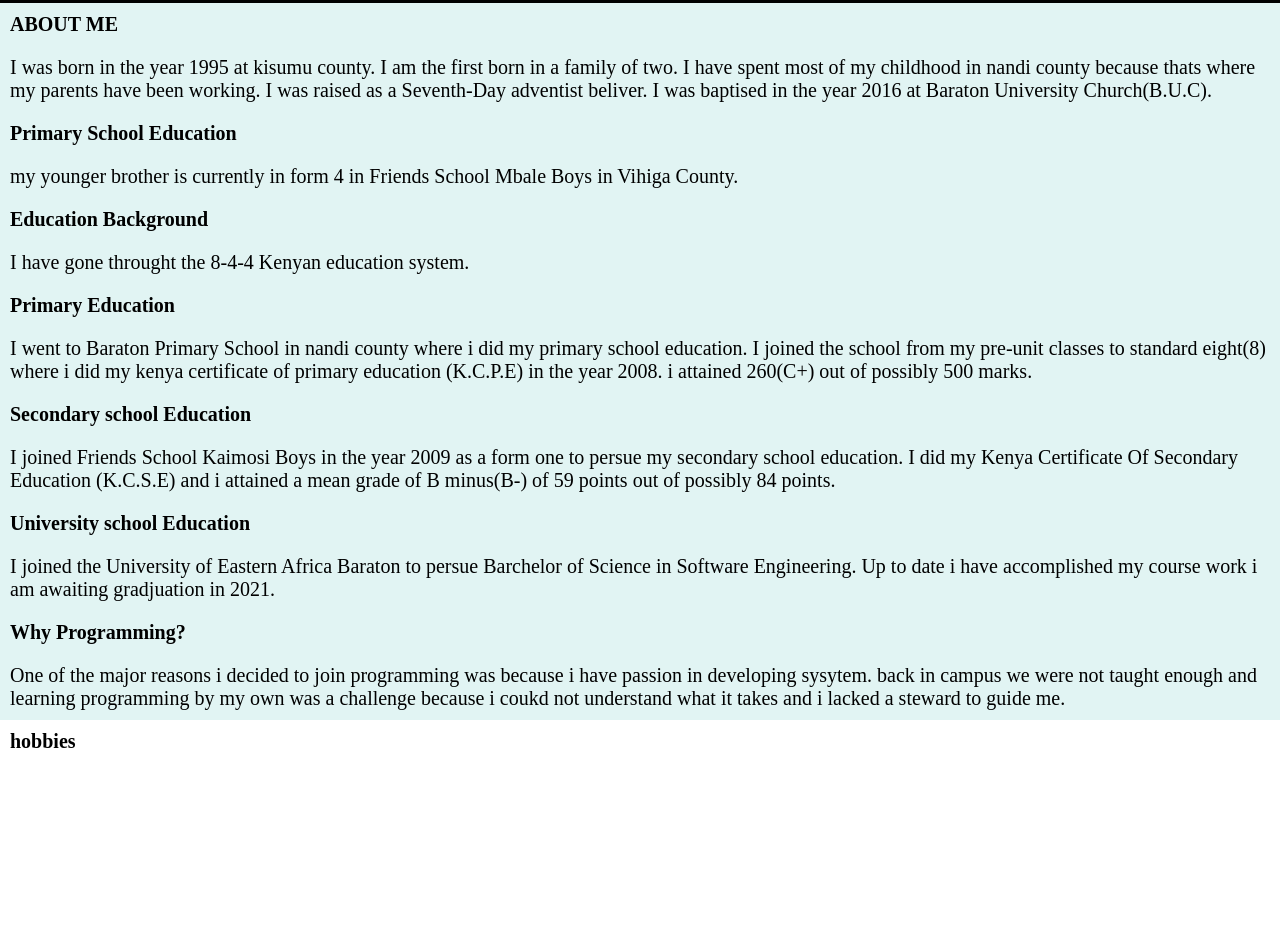
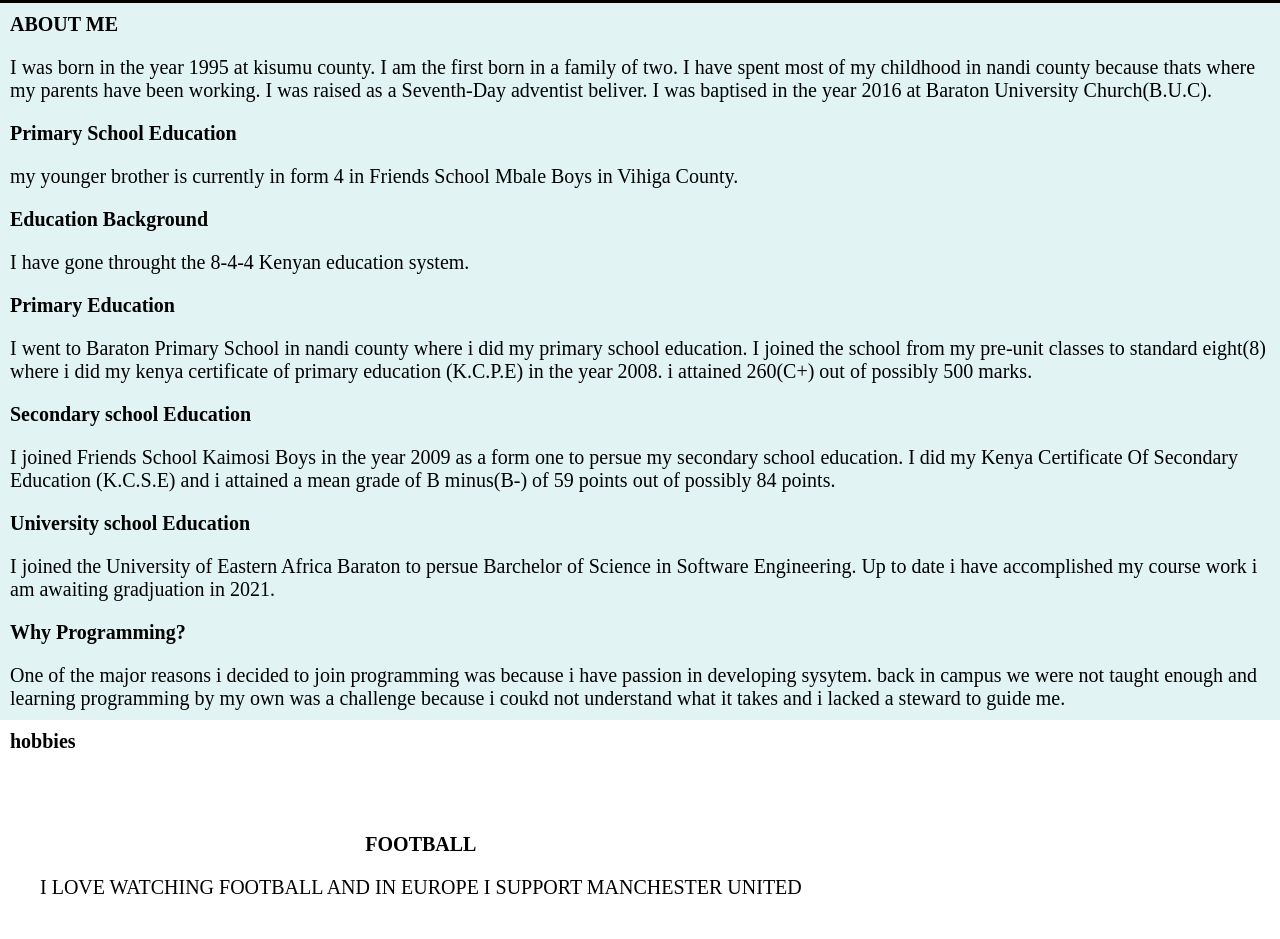
Before and after one commit to kelvinhovinho/kelvin-site, a plain HTML site: page index.html in a window 1280 px wide. Shown: the part 798-1737 px from the top of the page. Before the commit the page ends 1591 px from the top, so only its background shows below. Drawn offline with Linux system fonts and the light colour scheme.

Commit message:
add football

```diff
--- a/index.html
+++ b/index.html
@@ -52,11 +52,11 @@
     </div>
     <h2>hobbies</h2>
     <div class="wrap">
-        <!-- <div class="card" id="1">
+        <div class="card" id="1">
            <h2>football</h2>
            <p>i love watching football and in europe i support manchester united</p>
         </div>
-        <div class="card" id="2">
+        <!-- <div class="card" id="2">
             <h2>reading</h2>
             <p>i love reading novels especial the short stories. They help me learn more about other cultures</p>
         </div>
```
